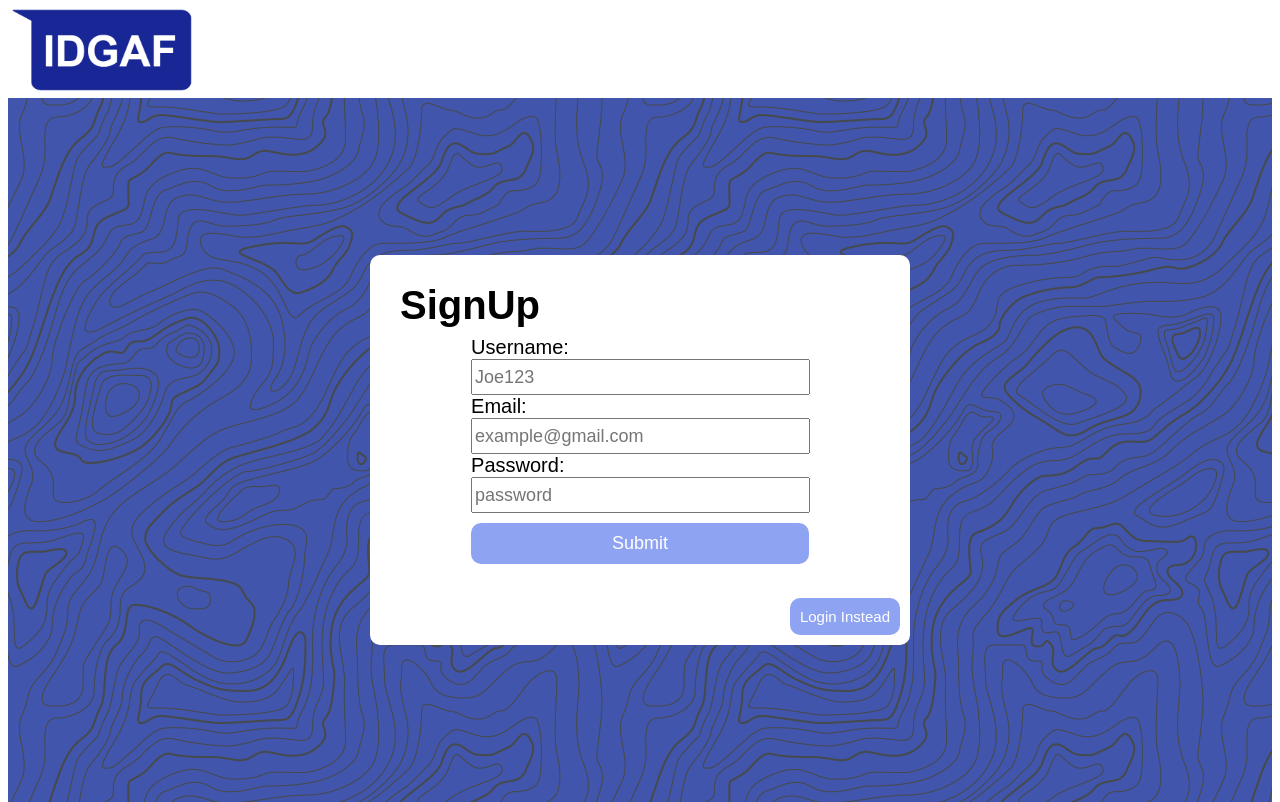
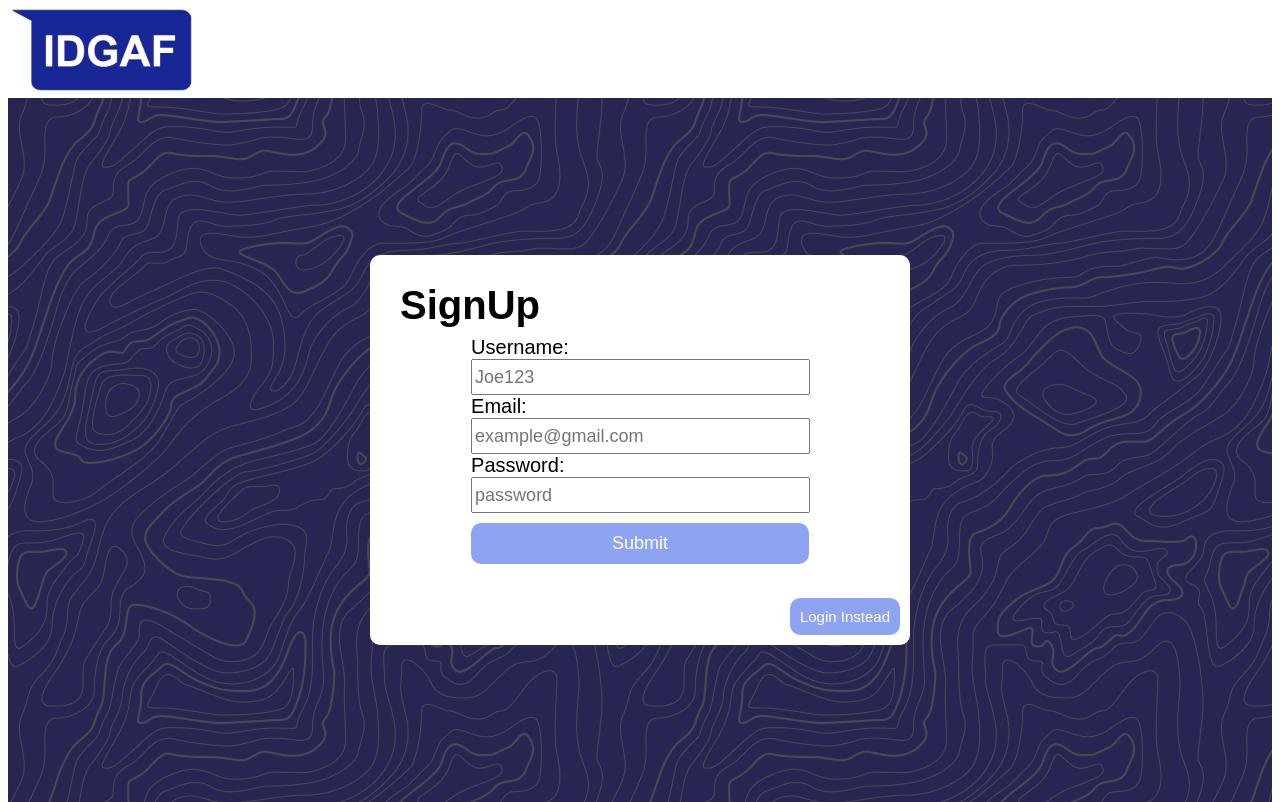
Before and after one commit to Antedbell20/IDGAF, a React (Vite) app in the folder client/: page /Signup in a window 1280 px wide. Built offline with nearby package versions, Linux system fonts and the light colour scheme.

Commit message:
changed background color

```diff
--- a/client/src/app.css
+++ b/client/src/app.css
@@ -60,7 +60,7 @@ nav img {
   transition-timing-function: ease-in-out;
   transition: all 1.8s;
   height: 88vh;
-  background-color: #918DE6;
+  background-color: #292553;
 }
 
 .text-box {
--- a/client/src/index.css
+++ b/client/src/index.css
@@ -11,7 +11,7 @@ html {
     justify-content: center;
     align-items: center;
     background-image : url("./images/background.png");
-    background-color: #4255ac;
+    background-color: #292553;
     /* background-size: cover; */
     background-position: absolute;
     /* background-repeat: no-repeat; */
--- a/client/src/pages/Home.jsx
+++ b/client/src/pages/Home.jsx
@@ -1,6 +1,6 @@
 import React, { useState } from 'react';
 import ColorPicker from '../component/Colorpicker';
-import pic1 from '../../../client/add.png'; // Adjust the path based on your project structure
+import pic1 from '../../../client/add.png';
 
 const Home = ({ onButtonClick }) => {
   const [backgroundColor, setBackgroundColor] = useState('#3498db');
```
